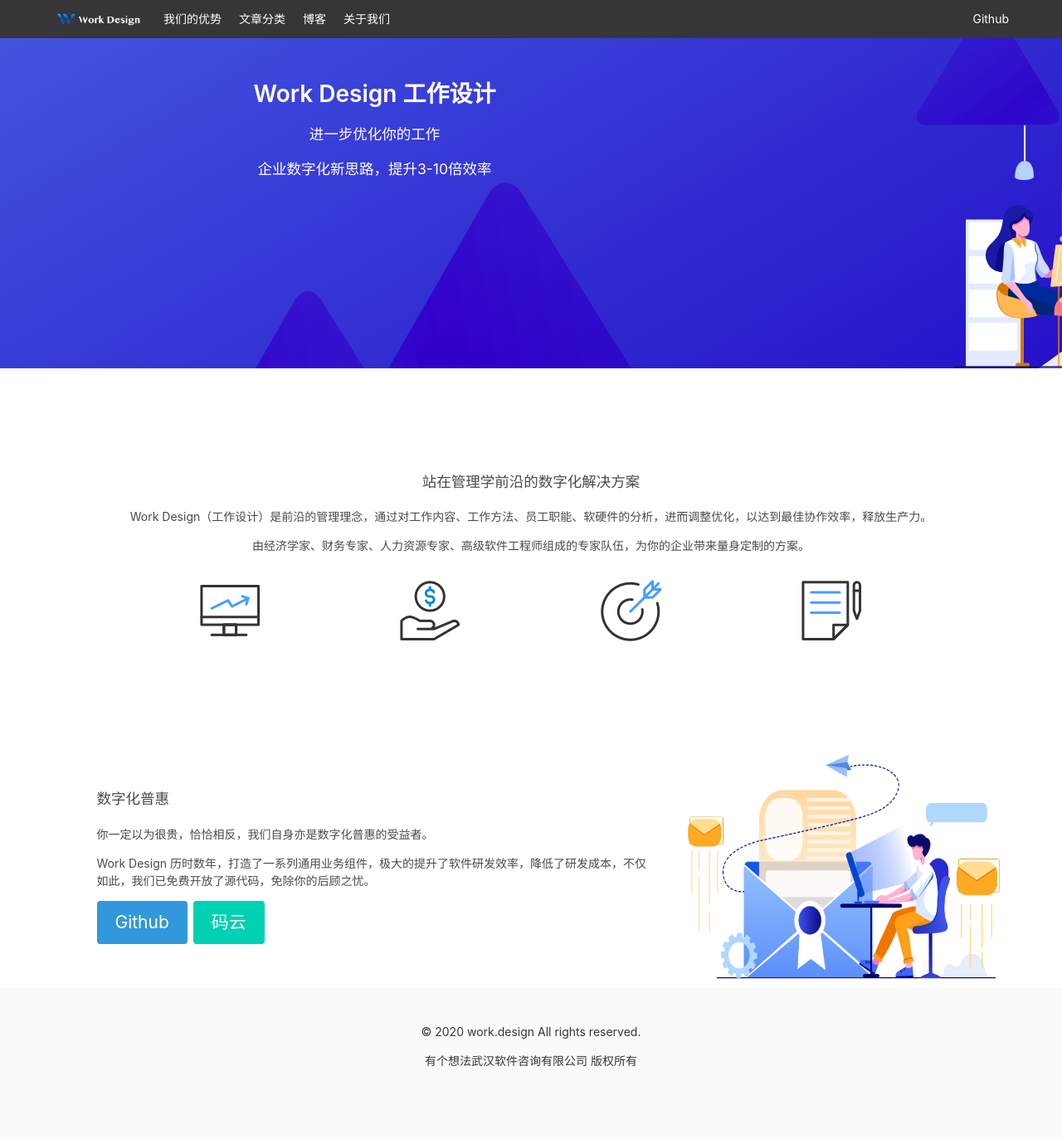
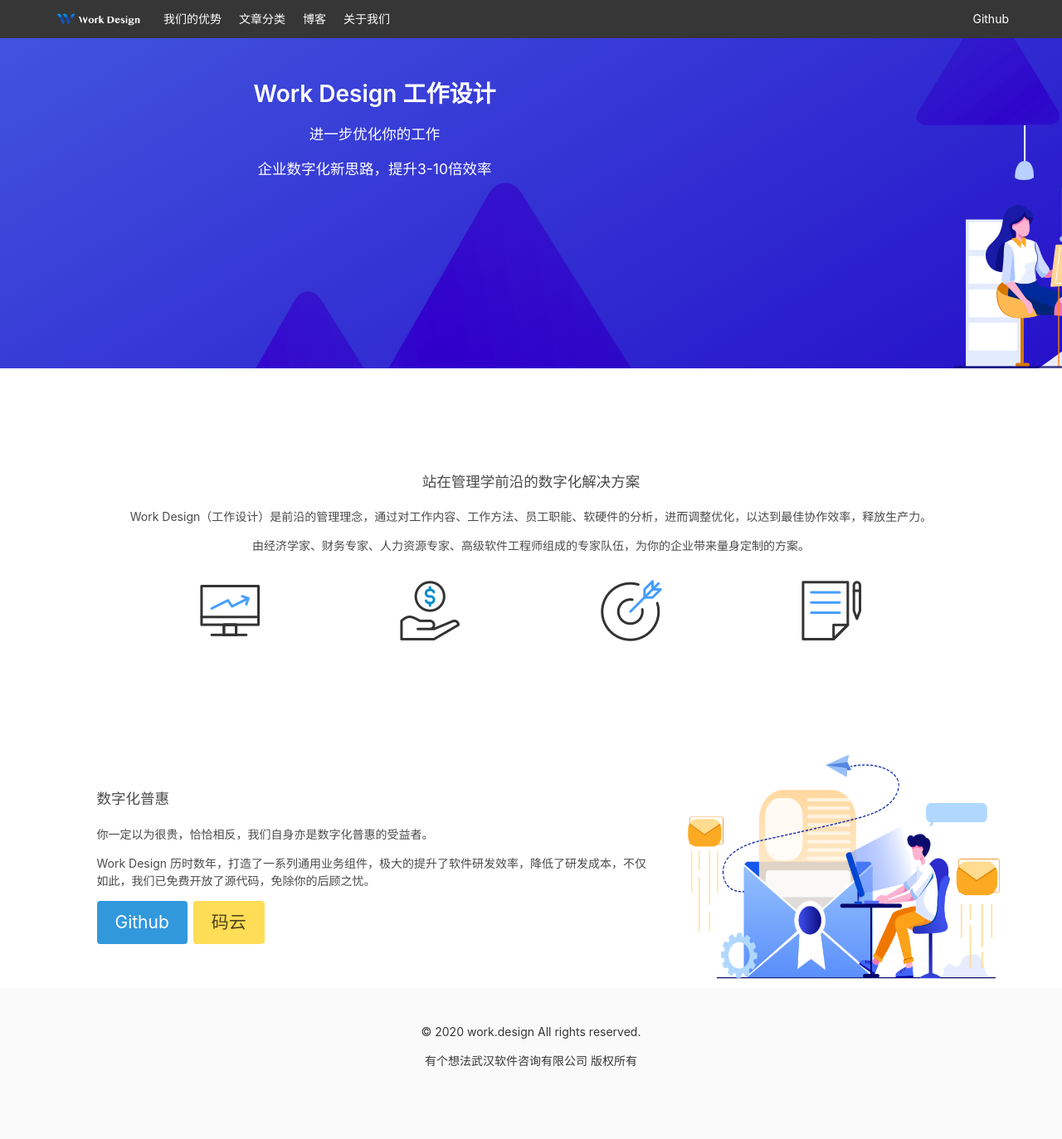
Before and after one commit to yigexiangfa/yigexiangfa.github.io, a Jekyll site: the page built from index.md, in a window 1280 px wide. Shown: the whole page at 83% size. Built offline with Jekyll 4.4.1, drawn with Linux system fonts in a browser that asks for light colours.

Commit message:
change color

```diff
--- a/_layouts/door.html
+++ b/_layouts/door.html
@@ -38,7 +38,7 @@ layout: default
         <p>Work Design 历时数年，打造了一系列通用业务组件，极大的提升了软件研发效率，降低了研发成本，不仅如此，我们已免费开放了源代码，免除你的后顾之忧。</p>
         <p class="buttons">
           <a href="https://github.com/work-design" target="_blank" class="button is-large is-info">Github</a>
-          <a href="https://gitee.com/work-design" target="_blank" class="button is-large is-primary">码云</a>
+          <a href="https://gitee.com/work-design" target="_blank" class="button is-large is-warning">码云</a>
         </p>
       </div>
     </div>
```
